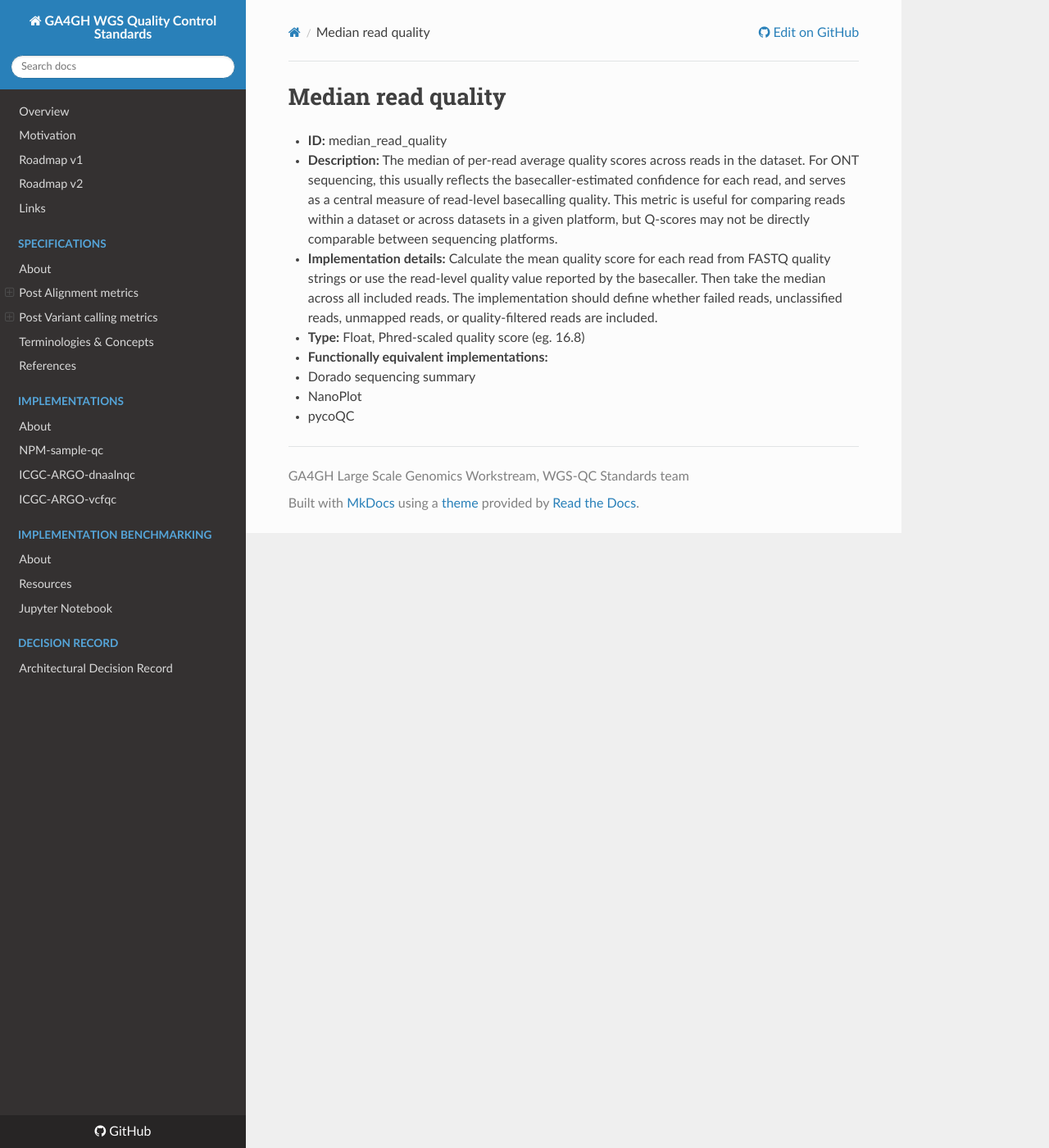
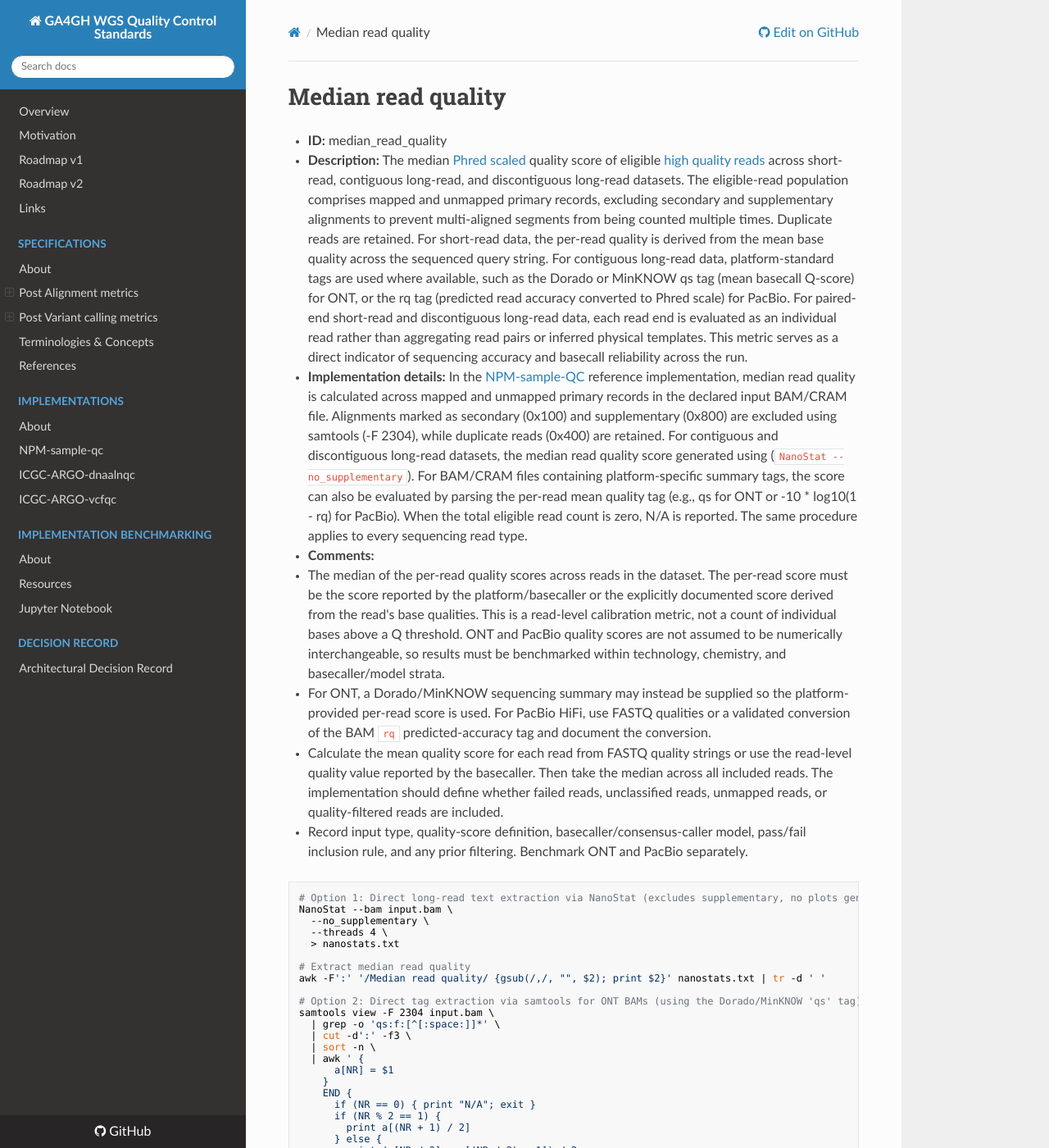
Before and after one commit to ga4gh/quality-control-wgs, an MkDocs documentation site: the page built from docs/metrics_definitions/lr-median_read_quality.md, in a window 1280 px wide and 1400 px high. Shown: the whole window at 82% size. Built offline with MkDocs 1.6.1, drawn with Linux system fonts in a browser that asks for light colours; nearby versions of some CDN libraries; some of the changed text lies outside the part shown.

Commit message:
median read quality  dev version awaiting further input/feedback

````diff
--- a/docs/metrics_definitions/lr-median_read_quality.md
+++ b/docs/metrics_definitions/lr-median_read_quality.md
@@ -1,9 +1,48 @@
 # Median read quality
+
 - **ID:** median_read_quality
-- **Description:** The median of per-read average quality scores across reads in the dataset. For ONT sequencing, this usually reflects the basecaller-estimated confidence for each read, and serves as a central measure of read-level basecalling quality. This metric is useful for comparing reads within a dataset or across datasets in a given platform, but Q-scores may not be directly comparable between sequencing platforms.
-- **Implementation details:** Calculate the mean quality score for each read from FASTQ quality strings or use the read-level quality value reported by the basecaller. Then take the median across all included reads. The implementation should define whether failed reads, unclassified reads, unmapped reads, or quality-filtered reads are included.
+- **Description:** The median [Phred scaled](terminologies.md#phred-scale) quality score of eligible [high quality reads](terminologies.md#high-quality-reads) across short-read, contiguous long-read, and discontiguous long-read datasets. The eligible-read population comprises mapped and unmapped primary records, excluding secondary and supplementary alignments to prevent multi-aligned segments from being counted multiple times. Duplicate reads are retained. For short-read data, the per-read quality is derived from the mean base quality across the sequenced query string. For contiguous long-read data, platform-standard tags are used where available, such as the Dorado or MinKNOW qs tag (mean basecall Q-score) for ONT, or the rq tag (predicted read accuracy converted to Phred scale) for PacBio. For paired-end short-read and discontiguous long-read data, each read end is evaluated as an individual read rather than aggregating read pairs or inferred physical templates. This metric serves as a direct indicator of sequencing accuracy and basecall reliability across the run.
+- **Implementation details:** In the [NPM-sample-QC](References.md#npm-sample-qc) reference implementation, median read quality is calculated across mapped and unmapped primary records in the declared input BAM/CRAM file. Alignments marked as secondary (0x100) and supplementary (0x800) are excluded using samtools (-F 2304), while duplicate reads (0x400) are retained. For contiguous and discontiguous long-read datasets, the median read quality score generated using (`NanoStat --no_supplementary`). For BAM/CRAM files containing platform-specific summary tags, the score can also be evaluated by parsing the per-read mean quality tag (e.g., qs for ONT or -10 * log10(1 - rq) for PacBio). When the total eligible read count is zero, N/A is reported. The same procedure applies to every sequencing read type.
+- **Comments:**
+  - The median of the per-read quality scores across reads in the dataset. The per-read score must be the score reported by the platform/basecaller or the explicitly documented score derived from the read's base qualities. This is a read-level calibration metric, not a count of individual bases above a Q threshold. ONT and PacBio quality scores are not assumed to be numerically interchangeable, so results must be benchmarked within technology, chemistry, and basecaller/model strata.
+  - For ONT, a Dorado/MinKNOW sequencing summary may instead be supplied so the platform-provided per-read score is used. For PacBio HiFi, use FASTQ qualities or a validated conversion of the BAM `rq` predicted-accuracy tag and document the conversion.
+  - Calculate the mean quality score for each read from FASTQ quality strings or use the read-level quality value reported by the basecaller. Then take the median across all included reads. The implementation should define whether failed reads, unclassified reads, unmapped reads, or quality-filtered reads are included.
+  - Record input type, quality-score definition, basecaller/consensus-caller model, pass/fail inclusion rule, and any prior filtering. Benchmark ONT and PacBio separately.
+```
+# Option 1: Direct long-read text extraction via NanoStat (excludes supplementary, no plots generated)
+NanoStat --bam input.bam \
+  --no_supplementary \
+  --threads 4 \
+  > nanostats.txt
+
+# Extract median read quality
+awk -F':' '/Median read quality/ {gsub(/,/, "", $2); print $2}' nanostats.txt | tr -d ' '
+
+# Option 2: Direct tag extraction via samtools for ONT BAMs (using the Dorado/MinKNOW 'qs' tag)
+samtools view -F 2304 input.bam \
+  | grep -o 'qs:f:[^[:space:]]*' \
+  | cut -d':' -f3 \
+  | sort -n \
+  | awk ' {
+      a[NR] = $1
+    }
+    END {
+      if (NR == 0) { print "N/A"; exit }
+      if (NR % 2 == 1) {
+        print a[(NR + 1) / 2]
+      } else {
+        print (a[NR / 2] + a[(NR / 2) + 1]) / 2
+      }
+    }'
+```
 - **Type:** Float, Phred-scaled quality score (eg. 16.8)
 - **Functionally equivalent implementations:**
-  - Dorado sequencing summary
-  - NanoPlot
-  - pycoQC
+  - [Dorado summary v2.1.0](https://github.com/nanoporetech/dorado) followed by the median of `mean_qscore_template` for ONT BAM/CRAM
+  - [pycoQC](https://github.com/a-slide/pycoQC) using the same complete ONT read set and inclusion rules
+- **Sequencing read type:** contiguous-long-read
+- **Reference genome assembly:** GRCh37 | GRCH38
+- **Version:** 2.0
+- **Sequencing technology:** Oxford Nanopore Technologies (ONT) | Pacific Biosciences (PacBio)
+- **Associated aligner:** N/A
+- **Associated variant caller:** N/A
+- **Associated basecaller:** Dorado (ONT) | SMRT Link/CCS (PacBio); record exact version and model.
````
